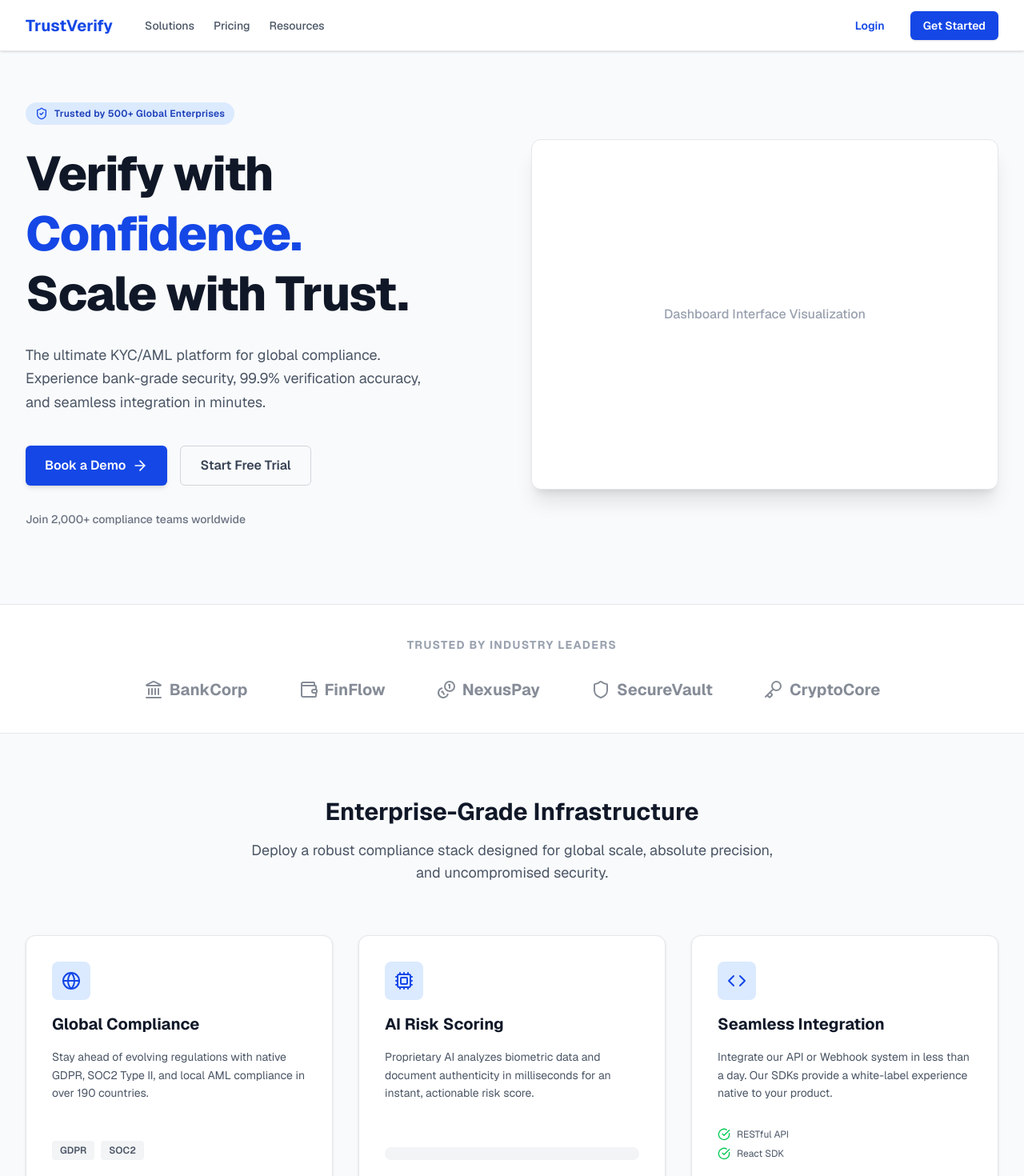
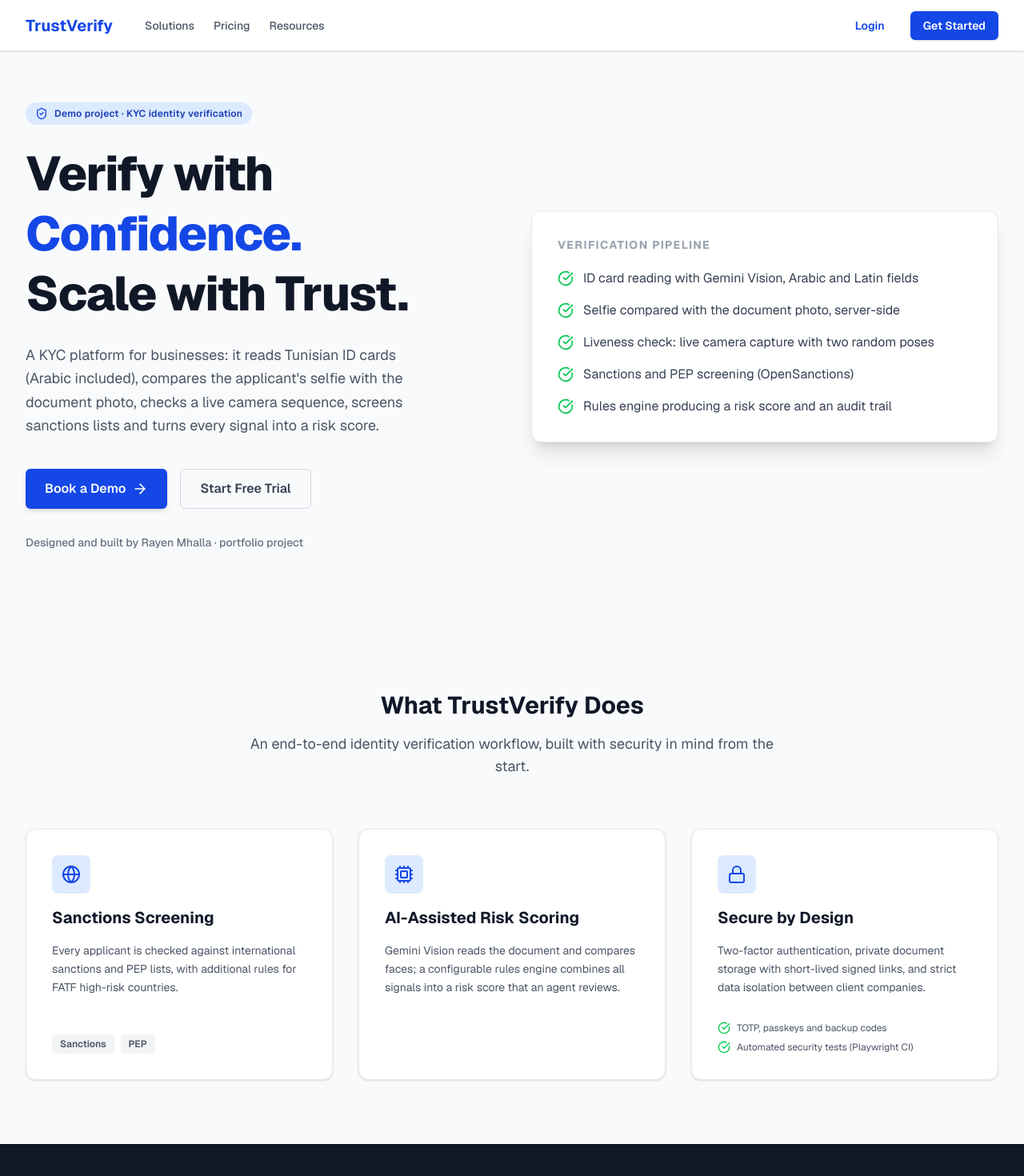
Before and after one commit to Rounatto/kyc, a Next.js app: page / in a window 1280 px wide. Shown: the top 1470 px of the page at 80% size. Built offline with nearby package versions, Linux system fonts and the light colour scheme.

Commit message:
Landing page: remove placeholder claims and describe real features

```diff
--- a/app/page.tsx
+++ b/app/page.tsx
@@ -13,25 +13,21 @@
 //   - "Privacy Policy" et "Terms" pointent vers /privacy-policy et
 //     /terms-of-service, qui N'EXISTENT PAS dans ce projet (404 garanti) —
 //     bloquant pour un vrai lancement (obligation légale RGPD).
-//   - Les chiffres/allégations ("Trusted by 500+ Global Enterprises", "SOC2
-//     Type II", "99.9% verification accuracy", logos "BankCorp"/"FinFlow"...)
-//     sont des placeholders marketing fictifs, pas des faits vérifiés — à
-//     retirer ou remplacer avant un lancement public pour éviter une
-//     allégation trompeuse.
+// 🆕 Les chiffres et allégations fictifs ("500+ Global Enterprises", "99.9%",
+//    "2,000+ teams", "SOC2", faux logos clients, "TrustVerify Inc.") ont été
+//    RETIRÉS et remplacés par la description des fonctionnalités réellement
+//    implémentées. Le site est présenté comme un projet de démonstration.
 import Link from "next/link";
 import {
     ShieldCheck,
     Globe,
     Cpu,
-    Code,
+    Lock, // 🆕 icône de la carte "Secure by design" (remplace Code)
     ArrowRight,
     Menu,
-    Landmark,
-    Wallet,
-    Coins,
-    Shield,
-    Key,
     CheckCircle
+    // 🆕 Landmark, Wallet, Coins, Shield, Key, Code retirés : ils ne servaient
+    //    qu'aux faux logos clients et à l'ancienne carte "Seamless Integration".
 } from "lucide-react";
 
 export default function Home() {
@@ -70,13 +66,15 @@ export default function Home() {
                     <div className="flex flex-col gap-6">
                         <div className="inline-flex items-center gap-2 px-3 py-1.5 bg-blue-100 rounded-full w-fit">
                             <ShieldCheck className="w-4 h-4 text-blue-700" />
-                            <span className="text-xs font-semibold text-blue-800 tracking-wide">Trusted by 500+ Global Enterprises</span>
+                            {/* 🆕 Remplace "Trusted by 500+ Global Enterprises" (chiffre fictif) */}
+                            <span className="text-xs font-semibold text-blue-800 tracking-wide">Demo project · KYC identity verification</span>
                         </div>
                         <h1 className="text-5xl lg:text-6xl font-extrabold leading-tight tracking-tight text-gray-900">
                             Verify with <span className="text-blue-700">Confidence.</span><br />Scale with Trust.
                         </h1>
+                        {/* 🆕 Remplace "bank-grade security, 99.9% verification accuracy..." par ce que l'application fait vraiment */}
                         <p className="text-lg text-gray-600 max-w-lg leading-relaxed">
-                            The ultimate KYC/AML platform for global compliance. Experience bank-grade security, 99.9% verification accuracy, and seamless integration in minutes.
+                            A KYC platform for businesses: it reads Tunisian ID cards (Arabic included), compares the applicant&apos;s selfie with the document photo, checks a live camera sequence, screens sanctions lists and turns every signal into a risk score.
                         </p>
                         <div className="flex flex-col sm:flex-row gap-4 pt-4">
                             <Link href="/register" className="px-6 py-3 bg-blue-700 text-white font-semibold rounded-md hover:bg-blue-800 transition-colors shadow-md flex items-center justify-center gap-2">
@@ -87,13 +85,22 @@ export default function Home() {
                                 Start Free Trial
                             </button>
                         </div>
-                        <p className="text-sm font-medium text-gray-500 pt-2">Join 2,000+ compliance teams worldwide</p>
+                        {/* 🆕 Remplace "Join 2,000+ compliance teams worldwide" (chiffre fictif) */}
+                        <p className="text-sm font-medium text-gray-500 pt-2">Designed and built by Rayen Mhalla · portfolio project</p>
                     </div>
 
-                    {/* Image Placeholder */}
+                    {/* 🆕 L'ancien cadre vide "Dashboard Interface Visualization" est remplacé
+                        par la liste des étapes réelles du pipeline de vérification. */}
                     <div className="relative mt-8 lg:mt-0">
-                        <div className="bg-white border border-gray-200 shadow-xl rounded-xl overflow-hidden relative z-10 w-full aspect-[4/3] flex items-center justify-center">
-                            <span className="text-gray-400 font-medium">Dashboard Interface Visualization</span>
+                        <div className="bg-white border border-gray-200 shadow-xl rounded-xl overflow-hidden relative z-10 w-full p-8 flex flex-col gap-5">
+                            <p className="text-sm font-bold text-gray-400 uppercase tracking-widest">Verification pipeline</p>
+                            <ul className="flex flex-col gap-4">
+                                <li className="flex items-start gap-3 text-gray-700"><CheckCircle className="w-5 h-5 text-green-500 mt-0.5 shrink-0" /> ID card reading with Gemini Vision, Arabic and Latin fields</li>
+                                <li className="flex items-start gap-3 text-gray-700"><CheckCircle className="w-5 h-5 text-green-500 mt-0.5 shrink-0" /> Selfie compared with the document photo, server-side</li>
+                                <li className="flex items-start gap-3 text-gray-700"><CheckCircle className="w-5 h-5 text-green-500 mt-0.5 shrink-0" /> Liveness check: live camera capture with two random poses</li>
+                                <li className="flex items-start gap-3 text-gray-700"><CheckCircle className="w-5 h-5 text-green-500 mt-0.5 shrink-0" /> Sanctions and PEP screening (OpenSanctions)</li>
+                                <li className="flex items-start gap-3 text-gray-700"><CheckCircle className="w-5 h-5 text-green-500 mt-0.5 shrink-0" /> Rules engine producing a risk score and an audit trail</li>
+                            </ul>
                         </div>
                         {/* Decor blobs */}
                         <div className="absolute -bottom-8 -right-8 w-64 h-64 bg-blue-200 rounded-full mix-blend-multiply filter blur-3xl opacity-50 -z-10"></div>
@@ -101,71 +108,62 @@ export default function Home() {
                     </div>
                 </section>
 
-                {/* Trust Bar */}
-                <section className="py-10 bg-white border-y border-gray-200">
-                    <div className="max-w-7xl mx-auto px-4 md:px-8">
-                        <p className="text-center text-sm font-bold text-gray-400 uppercase tracking-widest mb-8">Trusted by industry leaders</p>
-                        <div className="flex flex-wrap justify-center gap-8 md:gap-16 opacity-60">
-                            <div className="flex items-center gap-2 font-bold text-xl text-gray-700"><Landmark className="w-6 h-6" /> BankCorp</div>
-                            <div className="flex items-center gap-2 font-bold text-xl text-gray-700"><Wallet className="w-6 h-6" /> FinFlow</div>
-                            <div className="flex items-center gap-2 font-bold text-xl text-gray-700"><Coins className="w-6 h-6" /> NexusPay</div>
-                            <div className="flex items-center gap-2 font-bold text-xl text-gray-700"><Shield className="w-6 h-6" /> SecureVault</div>
-                            <div className="flex items-center gap-2 font-bold text-xl text-gray-700"><Key className="w-6 h-6" /> CryptoCore</div>
-                        </div>
-                    </div>
-                </section>
+                {/* 🆕 Section "Trusted by industry leaders" (faux logos BankCorp, FinFlow,
+                    NexusPay, SecureVault, CryptoCore) supprimée : aucune de ces entreprises
+                    n'utilise TrustVerify. */}
 
                 {/* Feature Grid */}
                 <section className="py-20 px-4 md:px-8 max-w-7xl mx-auto">
                     <div className="text-center mb-16">
-                        <h2 className="text-3xl font-bold text-gray-900 mb-4">Enterprise-Grade Infrastructure</h2>
+                        {/* 🆕 Titre et sous-titre recentrés sur ce qui est réellement construit */}
+                        <h2 className="text-3xl font-bold text-gray-900 mb-4">What TrustVerify Does</h2>
                         <p className="text-lg text-gray-600 max-w-2xl mx-auto">
-                            Deploy a robust compliance stack designed for global scale, absolute precision, and uncompromised security.
+                            An end-to-end identity verification workflow, built with security in mind from the start.
                         </p>
                     </div>
 
                     <div className="grid grid-cols-1 md:grid-cols-3 gap-8">
                         {/* Feature 1 */}
+                        {/* 🆕 Remplace "Global Compliance" (GDPR / SOC2 / 190 pays, non vérifiés) */}
                         <div className="bg-white border border-gray-200 shadow-sm p-8 rounded-xl flex flex-col gap-4">
                             <div className="w-12 h-12 bg-blue-100 rounded-lg flex items-center justify-center text-blue-700">
                                 <Globe className="w-6 h-6" />
                             </div>
-                            <h3 className="text-xl font-bold text-gray-900">Global Compliance</h3>
+                            <h3 className="text-xl font-bold text-gray-900">Sanctions Screening</h3>
                             <p className="text-gray-600 text-sm leading-relaxed">
-                                Stay ahead of evolving regulations with native GDPR, SOC2 Type II, and local AML compliance in over 190 countries.
+                                Every applicant is checked against international sanctions and PEP lists, with additional rules for FATF high-risk countries.
                             </p>
                             <div className="flex gap-2 mt-auto pt-4">
-                                <span className="px-2.5 py-1 bg-gray-100 rounded text-xs font-semibold text-gray-600">GDPR</span>
-                                <span className="px-2.5 py-1 bg-gray-100 rounded text-xs font-semibold text-gray-600">SOC2</span>
+                                <span className="px-2.5 py-1 bg-gray-100 rounded text-xs font-semibold text-gray-600">Sanctions</span>
+                                <span className="px-2.5 py-1 bg-gray-100 rounded text-xs font-semibold text-gray-600">PEP</span>
                             </div>
                         </div>
 
                         {/* Feature 2 */}
+                        {/* 🆕 Texte corrigé ("Proprietary AI... in milliseconds" était faux) et barre "98%" retirée */}
                         <div className="bg-white border border-gray-200 shadow-sm p-8 rounded-xl flex flex-col gap-4">
                             <div className="w-12 h-12 bg-blue-100 rounded-lg flex items-center justify-center text-blue-700">
                                 <Cpu className="w-6 h-6" />
                             </div>
-                            <h3 className="text-xl font-bold text-gray-900">AI Risk Scoring</h3>
+                            <h3 className="text-xl font-bold text-gray-900">AI-Assisted Risk Scoring</h3>
                             <p className="text-gray-600 text-sm leading-relaxed">
-                                Proprietary AI analyzes biometric data and document authenticity in milliseconds for an instant, actionable risk score.
+                                Gemini Vision reads the document and compares faces; a configurable rules engine combines all signals into a risk score that an agent reviews.
                             </p>
-                            <div className="mt-auto pt-4 w-full bg-gray-100 h-2 rounded-full overflow-hidden">
-                                <div className="bg-blue-600 h-full w-[98%]"></div>
-                            </div>
                         </div>
 
                         {/* Feature 3 */}
+                        {/* 🆕 Remplace "Seamless Integration" (API publique, webhooks et SDK React inexistants) */}
                         <div className="bg-white border border-gray-200 shadow-sm p-8 rounded-xl flex flex-col gap-4">
                             <div className="w-12 h-12 bg-blue-100 rounded-lg flex items-center justify-center text-blue-700">
-                                <Code className="w-6 h-6" />
+                                <Lock className="w-6 h-6" />
                             </div>
-                            <h3 className="text-xl font-bold text-gray-900">Seamless Integration</h3>
+                            <h3 className="text-xl font-bold text-gray-900">Secure by Design</h3>
                             <p className="text-gray-600 text-sm leading-relaxed">
-                                Integrate our API or Webhook system in less than a day. Our SDKs provide a white-label experience native to your product.
+                                Two-factor authentication, private document storage with short-lived signed links, and strict data isolation between client companies.
                             </p>
                             <div className="mt-auto pt-4 flex flex-col gap-2">
-                                <span className="flex items-center gap-2 text-xs text-gray-600"><CheckCircle className="w-4 h-4 text-green-500"/> RESTful API</span>
-                                <span className="flex items-center gap-2 text-xs text-gray-600"><CheckCircle className="w-4 h-4 text-green-500"/> React SDK</span>
+                                <span className="flex items-center gap-2 text-xs text-gray-600"><CheckCircle className="w-4 h-4 text-green-500"/> TOTP, passkeys and backup codes</span>
+                                <span className="flex items-center gap-2 text-xs text-gray-600"><CheckCircle className="w-4 h-4 text-green-500"/> Automated security tests (Playwright CI)</span>
                             </div>
                         </div>
                     </div>
@@ -194,7 +192,8 @@ export default function Home() {
                         </div>
                     </div>
                     <div className="max-w-7xl mx-auto flex flex-col md:flex-row justify-between items-center gap-4">
-                        <p className="text-sm text-gray-500">© 2026 TrustVerify Inc. All rights reserved.</p>
+                        {/* 🆕 "TrustVerify Inc." retiré : ce n'est pas une société enregistrée */}
+                        <p className="text-sm text-gray-500">© 2026 TrustVerify · Demo project by Rayen Mhalla</p>
                         <div className="flex gap-6">
                             <Link href="/privacy-policy" className="text-sm text-gray-500 hover:text-white">Privacy Policy</Link>
                             <Link href="/terms-of-service" className="text-sm text-gray-500 hover:text-white">Terms</Link>
```
